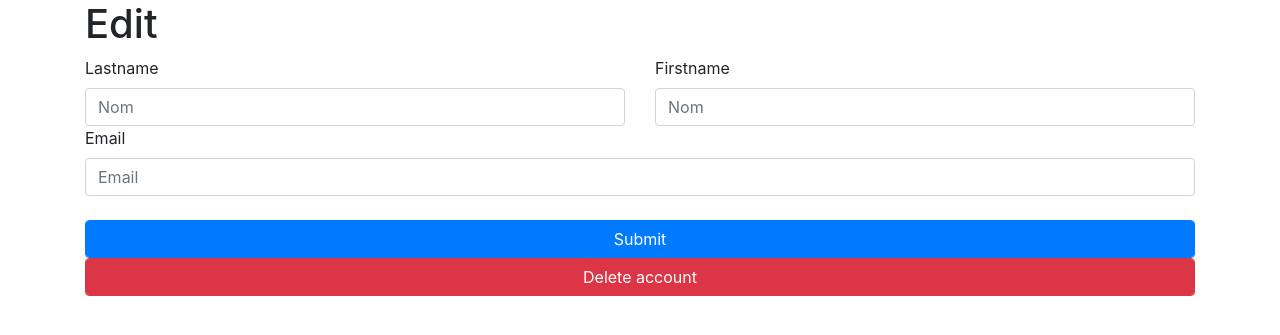
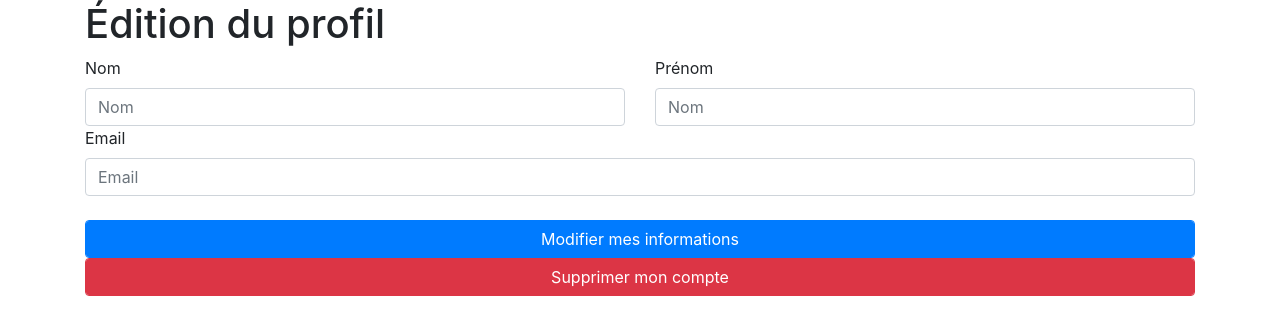
Before and after one commit to damientabet/framework, a PHP site: template src/Views/user/edit.html.twig in a window 1280 px wide. Shown: the part 56-391 px from the top of the page. Run offline with PHP 8.4, Linux system fonts and the light colour scheme; the template is opened without the code that fills it, so the values that code supplies are empty; some libraries are stand-ins or nearby versions.

Commit message:
Update views files for add french words

```diff
--- a/src/Views/include/navbar.html.twig
+++ b/src/Views/include/navbar.html.twig
@@ -14,7 +14,7 @@
                 <li class="nav-item">
                     <form action="/logout" method="post">
                         <input style="border: none; background-color: transparent" class="nav-link" type="submit"
-                               name="logout" value="Log out">
+                               name="logout" value="Se déconnecter">
                     </form>
                 </li>
             {% else %}
--- a/src/Views/user/edit.html.twig
+++ b/src/Views/user/edit.html.twig
@@ -1,22 +1,22 @@
 {% extends "layout.html.twig" %}
 
 {% block body %}
-    <h1>Edit</h1>
+    <h1>Édition du profil</h1>
     <form method="post">
         <div class="row">
             <div class="col">
-                <label for="lastname">Lastname</label>
+                <label for="lastname">Nom</label>
                 <input class="form-control" id="lastname" type="text" name="lastname" placeholder="Nom" value="{{ user.lastname }}">
             </div>
             <div class="col">
-                <label for="firstname">Firstname</label>
+                <label for="firstname">Prénom</label>
                 <input class="form-control" id="firstname" type="text" name="firstname" placeholder="Nom" value="{{ user.firstname }}">
             </div>
         </div>
         <label for="email">Email</label>
         <input id="email" class="form-control" type="email" name="email" placeholder="Email" value="{{ user.email }}">
         <br />
-        <input class="form-control btn btn-primary" type="submit" name="updateUser">
+        <input class="form-control btn btn-primary" type="submit" name="updateUser" value="Modifier mes informations">
     </form>
-    <a class="form-control btn btn-danger" href="/user/delete/{{ user.id }}">Delete account</a>
+    <a class="form-control btn btn-danger" href="/user/delete/{{ user.id }}">Supprimer mon compte</a>
 {% endblock %}
```
Also changed, not shown: src/Views/authentification.html.twig (+6 -6 lines), src/Views/user/account.html.twig (+8 -2 lines).
